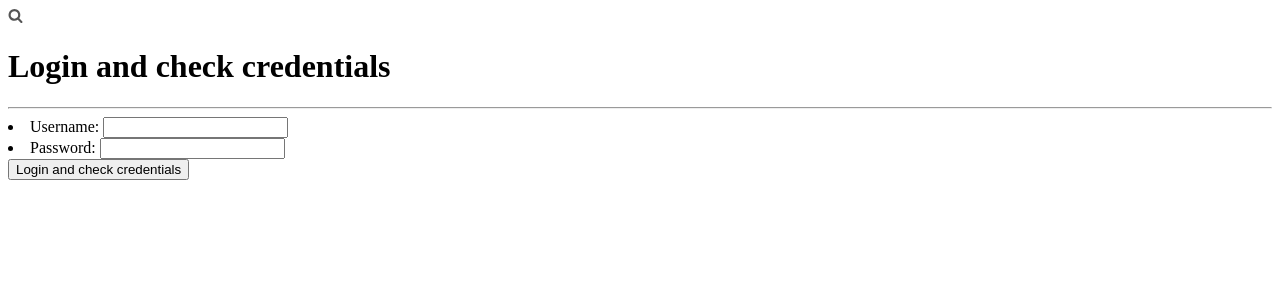
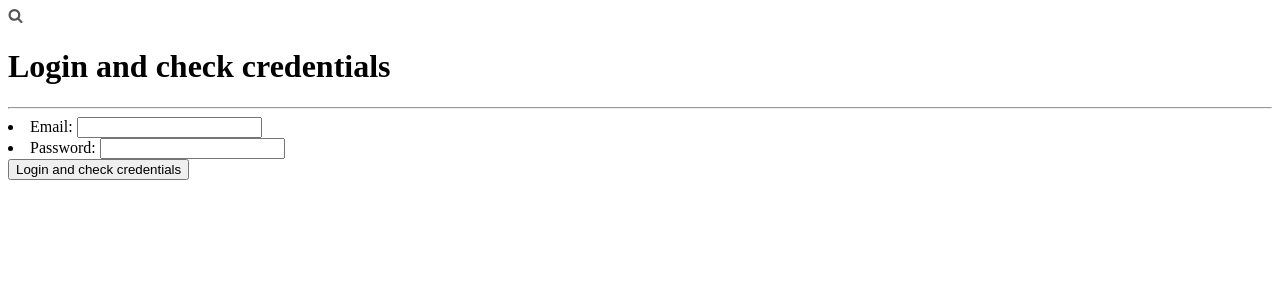
Before and after one commit to gasabr/10khours, a Django app: page /accounts/login/ in a window 1280 px wide. Shown: the top 300 px of the page. Run offline with Django 3.2, Linux system fonts and the light colour scheme.

Commit message:
small improvements in links, redirects
- redirect after login to viz
- signing in with email instead of username
- main page url fix + link to viz
- redirect after logout
- change url for login view

```diff
--- a/accounts/forms.py
+++ b/accounts/forms.py
@@ -10,14 +10,15 @@ User = get_user_model()
 
 
 class UserLoginForm(forms.Form):
-    username = forms.CharField()
+    email    = forms.EmailField()
     password = forms.CharField(widget=forms.PasswordInput)
 
     def clean(self, *args, **kwargs):
-        username = self.cleaned_data.get('username')
+        email    = self.cleaned_data.get('email')
         password = self.cleaned_data.get('password')
 
-        if username and password:
+        if email and password:
+            username = User.objects.get(email=email).username
             user = authenticate(username=username, password=password)
 
             if not user:
@@ -43,7 +44,6 @@ class UserRegistraterForm(forms.ModelForm):
         fields = [
             'email',
             'password',
-            # 'password2',
         ]
 
     def clean_email2(self):
--- a/accounts/views.py
+++ b/accounts/views.py
@@ -18,18 +18,19 @@ def login_view(request):
 	title = 'Login and check credentials'
 	form = UserLoginForm(request.POST or None)
 	if form.is_valid():
-		username = form.cleaned_data.get('username')
+		email    = form.cleaned_data.get('email')
 		password = form.cleaned_data.get('password')
 
-		user = authenticate(username=username, password=password)
+		user = get_user_model().objects.get(email=email)
 		login(request, user)
 
 		try:
-			creds = CredentialsModel.objects.get(id__username=username).credentials
+			creds = CredentialsModel.objects.get(id__email=email).credentials
 		except CredentialsModel.DoesNotExist as e:
-			# if creds were deleted
+			# if creds were deleted or died
 			return redirect('get_creds')
 
+        # TODO: change this to proprietary statement
 		if creds.access_token_expired:
 			try:
 				creds.refresh(httplib2.Http())
@@ -38,6 +39,8 @@ def login_view(request):
 				return redirect('get_creds')
 			else:
 				return redirect('get_creds')
+		else:
+		    redirect('viz')
 
 	return render(request, "accounts/form.html", {"form": form, "title": title})
 
@@ -45,7 +48,7 @@ def login_view(request):
 @login_required
 def logout_view(request):
 	logout(request)
-	return render(request, "accounts/form.html", {})
+	return redirect('login')
 
 
 def register_view(request):
--- a/templates/gauth/home.html
+++ b/templates/gauth/home.html
@@ -3,7 +3,6 @@
 {% block main %}
  <div>
  <h1>authentication demo</h1>
- <p>{{request.get_full_path}}</p>
  <a href="{% url 'register' %}">Registration</a>
 
  <p>
@@ -13,7 +12,10 @@
        <a>Hello {{ user.get_full_name|default:user.username }}!</a>
      </li>
      <li>
-       <a href="{% url 'auth:logout' %}?next={{ request.path }}">Logout</a>
+       <a href="{% url 'viz' %}?next={{ request.path }}">Get Visualisation</a>
+     </li>
+     <li>
+       <a href="{% url 'logout' %}?next={{ request.path }}">Logout</a>
      </li>
    {% else %}
      <li>
```
Also changed, not shown: db.sqlite3, hours/urls.py (line endings or trailing spaces).
